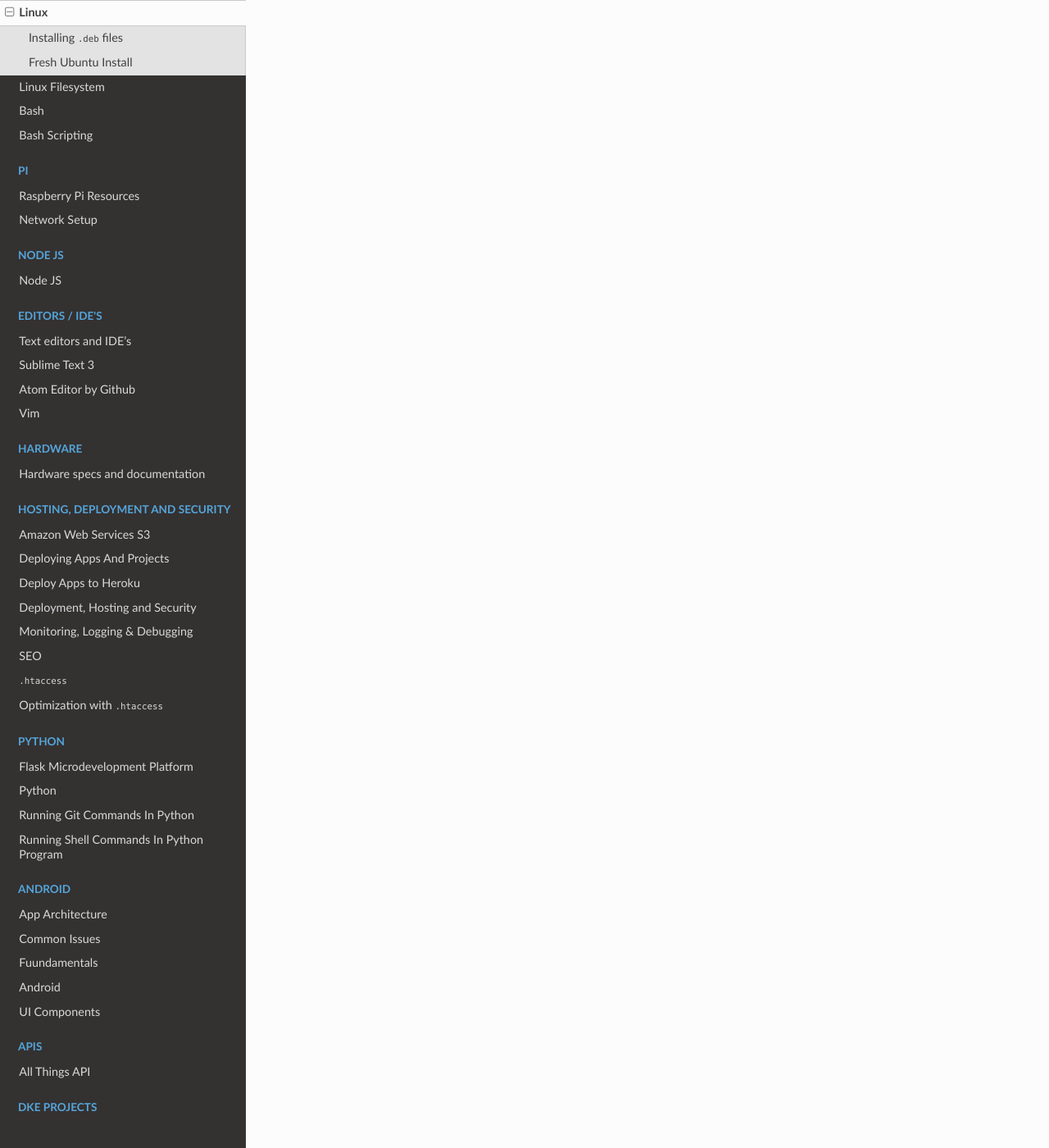
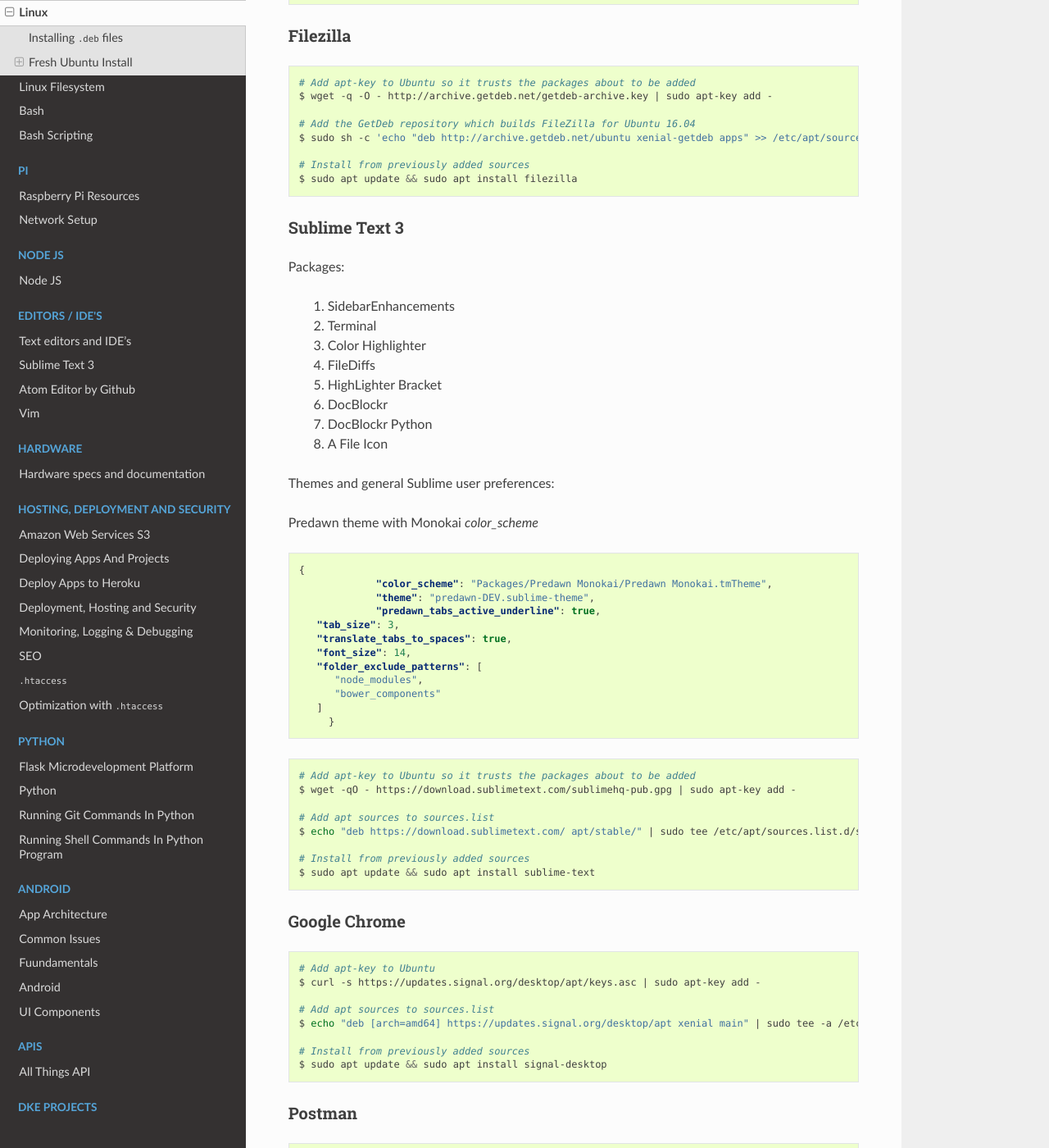
Before and after one commit to asmattic/docs, a Sphinx documentation site: the page built from source/linux/index.rst, in a window 1280 px wide and 1400 px high, scrolled down 1694 px. Shown: the whole window at 82% size. Built offline with Sphinx 7.4.7 and the Read the Docs theme 2.0.0, drawn with Linux system fonts in a browser that asks for light colours; some of the changed text lies outside the part shown.

Commit message:
install gitkraken

```diff
--- a/source/index.rst
+++ b/source/index.rst
@@ -186,7 +186,6 @@
 
 	dev-tools/chrome
 	dev-tools/docker/*
-	dev-tools/*
 
 .. _electron-sec:
 
--- a/source/linux/index.rst
+++ b/source/linux/index.rst
@@ -28,3 +28,235 @@
 .. code-block:: bash
 
 	$ echo fs.inotify.max_user_watches=524288 | sudo tee -a /etc/sysctl.conf && sudo sysctl -p
+
+Github
+~~~~~~~~
+
+.. code-block:: bash
+
+	$ sudo apt-get install git
+
+`Generate <https://help.github.com/articles/generating-a-new-ssh-key-and-adding-it-to-the-ssh-agent/>`_ and `install SSH key <https://help.github.com/articles/adding-a-new-ssh-key-to-your-github-account/>`_
+
+.. code-block:: bash
+
+	$ ssh-keygen -t rsa -b 4096 -C "your_email@example.com"
+
+	# Start SSH in the background
+	$ eval "$(ssh-agent -s)"
+
+	# Add SSH private key to ssh-agent
+	$ ssh-add ~/.ssh/id_rsa
+
+	# Copy the public key generated into Github
+	$ cat ~/.ssh/id_rsa.pub
+
+GitKraken
+~~~~~~~~~~~
+
+.. code-block:: bash
+
+   # Download .deb file
+   $ wget https://release.gitkraken.com/linux/gitkraken-amd64.deb
+
+   # Install
+   $ sudo dpkg -i gitkraken-amd64.deb
+
+
+Nodejs
+~~~~~~~
+
+Install with `nvm`
+
+.. code-block:: bash
+
+	# Make sure the tools that build packages are installed
+	$ sudo apt-get install build-essential libssl-dev
+
+	# Download the install script
+	$ curl -o- https://raw.githubusercontent.com/creationix/nvm/v0.33.8/install.sh | bash
+
+	# If running nvm returns command not found, run
+	$ command -v nvm
+
+	# If that doesn't work resource .bashrc
+	$ source ~/.bashrc
+
+	# Close and reopen terminal, check all available node versions
+	$ nvm ls-remote
+
+	# Install desired version
+	$ nvm install vX.XX.X
+
+	# Use the downloaded version
+	# nvm use default
+
+	# Close and reopen in order to check the version being used
+	$ node -v
+
+
+Filezilla
+~~~~~~~~~~
+
+.. code-block:: bash
+
+	# Add apt-key to Ubuntu so it trusts the packages about to be added
+	$ wget -q -O - http://archive.getdeb.net/getdeb-archive.key | sudo apt-key add -
+
+	# Add the GetDeb repository which builds FileZilla for Ubuntu 16.04
+	$ sudo sh -c 'echo "deb http://archive.getdeb.net/ubuntu xenial-getdeb apps" >> /etc/apt/sources.list.d/getdeb.list'
+
+	# Install from previously added sources
+	$ sudo apt update && sudo apt install filezilla
+
+
+Sublime Text 3
+~~~~~~~~~~~~~~~
+
+Packages:
+
+   1. SidebarEnhancements
+   2. Terminal
+   3. Color Highlighter
+   4. FileDiffs
+   5. HighLighter Bracket
+   6. DocBlockr
+   7. DocBlockr Python
+   8. A File Icon
+
+Themes and general Sublime user preferences:
+
+Predawn theme with Monokai `color_scheme`
+
+.. code-block:: json
+
+   {
+		"color_scheme": "Packages/Predawn Monokai/Predawn Monokai.tmTheme",
+		"theme": "predawn-DEV.sublime-theme",
+		"predawn_tabs_active_underline": true,
+      "tab_size": 3,
+      "translate_tabs_to_spaces": true,
+      "font_size": 14,
+      "folder_exclude_patterns": [
+         "node_modules",
+         "bower_components"
+      ]
+	}
+
+
+.. code-block:: bash
+
+	# Add apt-key to Ubuntu so it trusts the packages about to be added
+	$ wget -qO - https://download.sublimetext.com/sublimehq-pub.gpg | sudo apt-key add -
+
+	# Add apt sources to sources.list
+	$ echo "deb https://download.sublimetext.com/ apt/stable/" | sudo tee /etc/apt/sources.list.d/sublime-text.list
+
+	# Install from previously added sources
+	$ sudo apt update && sudo apt install sublime-text
+
+
+Google Chrome
+~~~~~~~~~~~~~~~
+
+.. code-block:: bash
+
+	# Add apt-key to Ubuntu
+	$ curl -s https://updates.signal.org/desktop/apt/keys.asc | sudo apt-key add -
+
+	# Add apt sources to sources.list
+	$ echo "deb [arch=amd64] https://updates.signal.org/desktop/apt xenial main" | sudo tee -a /etc/apt/sources.list.d/signal-xenial.list
+
+	# Install from previously added sources
+	$ sudo apt update && sudo apt install signal-desktop
+
+Postman
+~~~~~~~~~
+
+.. code-block:: bash
+
+	# Get the gzipped file
+	$ wget https://dl.pstmn.io/download/latest/linux64 -O postman.tar.gz
+
+	# Unzip it
+	$ sudo tar -xzf postman.tar.gz -C /opt
+
+	# Remove the initial gzipped file
+	$ rm postman.tar.gz
+
+	# Move to proper application directory
+	$ sudo ln -s /opt/Postman/Postman /usr/bin/postman
+
+	# Create a Unity desktop file so Postman is searchable in Unity launcher
+	$ cat > ~/.local/share/applications/postman.desktop <<EOL
+	  [Desktop Entry]
+	  Encoding=UTF-8
+	  Name=Postman
+	  Exec=postman
+	  Icon=/opt/Postman/resources/app/assets/icon.png
+	  Terminal=false
+	  Type=Application
+	  Categories=Development;
+	  EOL
+
+Signal
+~~~~~~~
+
+End to end encrypted messaging service
+
+.. code-block:: bash
+
+	# Add apt-key to Ubuntu
+	$ curl -s https://updates.signal.org/desktop/apt/keys.asc | sudo apt-key add -
+
+	# Add apt sources to sources.list
+	$ echo "deb [arch=amd64] https://updates.signal.org/desktop/apt xenial main" | sudo tee -a /etc/apt/sources.list.d/signal-xenial.list
+
+	# Install from previously added sources
+	$ sudo apt update && sudo apt install signal-desktop
+
+
+Install Pip
+~~~~~~~~~~~~~
+
+.. code-block:: bash
+
+   # Update and upgrade existing packages
+   $ sudo apt-get update && sudo apt-get -y upgrade
+
+   # Install pip
+   $ sudo apt-get install python-pip
+
+   # Check that it's installed by checking the version
+   $ pip -V
+
+   # Expected example return format
+   # pip 8.1.1 from /usr/lib/python2.7/dist-packages (python 2.7)
+
+   # Update Pip
+   $ pip install --upgrade pip
+
+   # Search for a package with Pip
+   $ pip search package_name
+
+   # Pip options and examples
+   $ pip --help
+
+
+Sphinx
+~~~~~~~
+
+.. code-block:: bash
+
+   # Install from apt
+   $ sudo apt-get install python-sphinx
+
+   # Install from Pip
+   $ sudo pip install -U sphinx
+
+`sphinx_rtd_theme` is no longer a hard dependency and must be installed manually
+
+.. code-block:: bash
+
+   # Install sphinx_rtd_theme
+   $ sudo pip install sphinx_rtd_theme
--- a/source/python/index.rst
+++ b/source/python/index.rst
@@ -7,7 +7,7 @@
 * `Python Tips Sphinx styled book <http://book.pythontips.com/en/latest/>`_
 * `Python ActiveState recipies <https://github.com/ActiveState/code/tree/master/recipes/Python>`_
 * `Real Python site and course <https://realpython.com/blog/python/inner-functions-what-are-they-good-for/>`_
-*
+
 State Management
 -----------------
 
```
